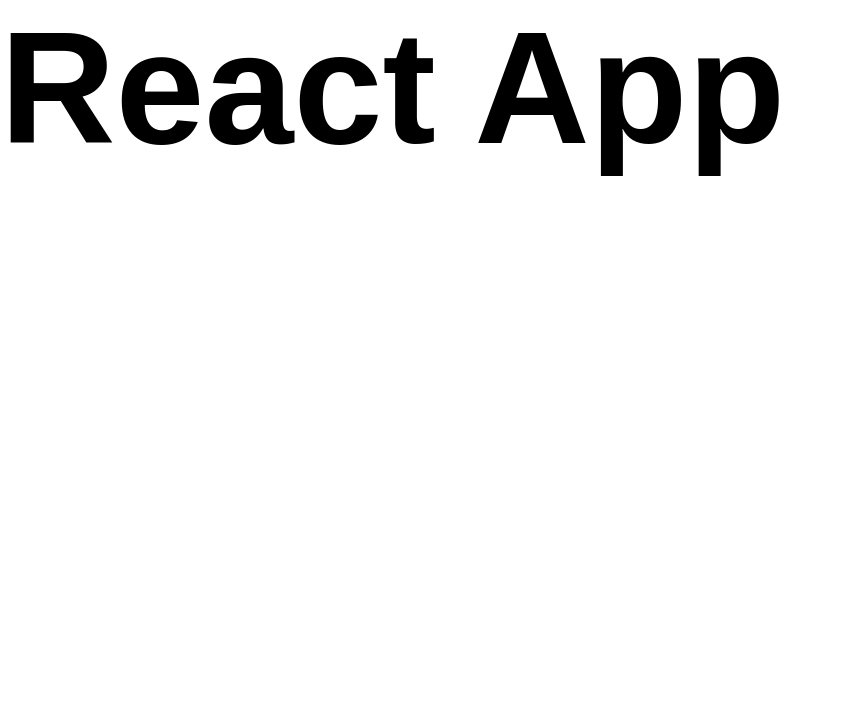
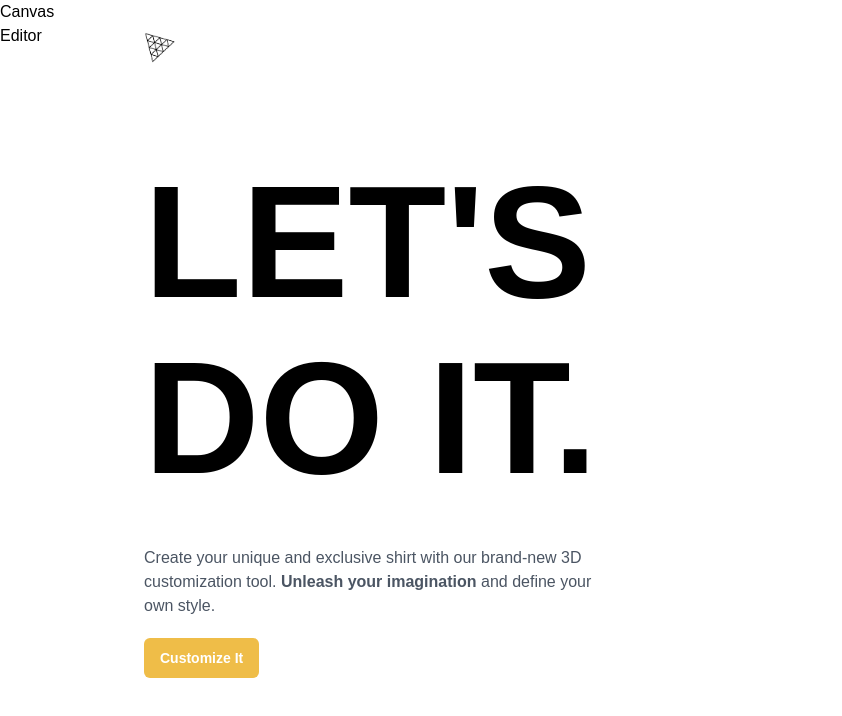
Before and after one commit to wassim-triki/react-threejs-editor, a React (Vite) app in the folder client/: page / in a window 1280 px wide. Shown: the top 716 px of the page, without its empty margins (0-842 px from the left). Built offline with nearby package versions, Linux system fonts and the light colour scheme; a web font is replaced by a local one.

Commit message:
set up minimal homepage with animations

```diff
--- a/client/src/App.jsx
+++ b/client/src/App.jsx
@@ -1,12 +1,18 @@
 import { useState } from "react";
+
+import Editor from "./pages/Editor";
+import Home from "./pages/Home";
+import Canvas from "./canvas";
 
 function App() {
   const [count, setCount] = useState(0);
 
   return (
-    <div>
-      <h1 className="head-text">React App</h1>
-    </div>
+    <main className="app transition-all ease-in">
+      <Home />
+      <Canvas />
+      <Editor />
+    </main>
   );
 }
 
--- /dev/null
+++ b/client/src/canvas/index.jsx
@@ -0,0 +1,7 @@
+import React from "react";
+
+const index = () => {
+  return <div>Canvas</div>;
+};
+
+export default index;
--- /dev/null
+++ b/client/src/components/CustomBtn.jsx
@@ -0,0 +1,31 @@
+import React from "react";
+import { useSnapshot } from "valtio";
+import state from "../store";
+
+const CustomBtn = ({
+  className,
+  title,
+  handleClick,
+  variant = "contained",
+}) => {
+  const snap = useSnapshot(state);
+  const generateStyle = (variant) => {
+    if (variant === "contained") {
+      return {
+        backgroundColor: snap.accentColor,
+        color: "#fff",
+      };
+    }
+  };
+  return (
+    <button
+      className={`px-2 py-1.5 flex-1 rounded-md ${className}`}
+      style={generateStyle(variant)}
+      onClick={handleClick}
+    >
+      {title}
+    </button>
+  );
+};
+
+export default CustomBtn;
--- /dev/null
+++ b/client/src/components/index.js
@@ -0,0 +1,3 @@
+import CustomBtn from "./CustomBtn";
+
+export { CustomBtn };
--- /dev/null
+++ b/client/src/pages/Editor.jsx
@@ -0,0 +1,7 @@
+import React from "react";
+
+const Editor = () => {
+  return <div>Editor</div>;
+};
+
+export default Editor;
--- /dev/null
+++ b/client/src/pages/Home.jsx
@@ -0,0 +1,59 @@
+import React from "react";
+import { motion, AnimatePresence } from "framer-motion";
+import { useSnapshot } from "valtio";
+
+import {
+  headContainerAnimation,
+  headContentAnimation,
+  headTextAnimation,
+  slideAnimation,
+} from "../config/motion";
+
+import state from "../store";
+import { CustomBtn } from "../components";
+
+const Home = () => {
+  const snap = useSnapshot(state);
+  console.log(snap);
+  return (
+    <AnimatePresence>
+      {snap.inHomePage && (
+        <motion.div className="home" {...slideAnimation("left")}>
+          <motion.header {...slideAnimation("down")}>
+            <img
+              src="./threejs.png"
+              alt="logo"
+              className="w-8 h-8 object-contain"
+            />
+          </motion.header>
+
+          <motion.div className="home-content" {...headContainerAnimation}>
+            <motion.div {...headTextAnimation}>
+              <h1 className="head-text">
+                LET'S <br className="xl:block hidden" /> DO IT.
+              </h1>
+            </motion.div>
+            <motion.div
+              {...headContentAnimation}
+              className="flex flex-col gap-5"
+            >
+              <p className="max-w-md font-normal text-gray-600 text-base">
+                Create your unique and exclusive shirt with our brand-new 3D
+                customization tool. <strong>Unleash your imagination</strong>{" "}
+                and define your own style.
+              </p>
+              <CustomBtn
+                variant="contained"
+                title="Customize It"
+                handleClick={() => (state.inHomePage = false)}
+                className="w-fit px-4 py-2.5 font-bold text-sm"
+              />
+            </motion.div>
+          </motion.div>
+        </motion.div>
+      )}
+    </AnimatePresence>
+  );
+};
+
+export default Home;
--- /dev/null
+++ b/client/src/store/index.js
@@ -0,0 +1,12 @@
+import { proxy } from "valtio";
+
+const state = proxy({
+  inHomePage: true,
+  accentColor: "#EFBD48",
+  isLogoTexture: true,
+  isFullTexture: false,
+  logoDecal: "./threejs.png",
+  fullDecal: "./threejs.png",
+});
+
+export default state;
```
